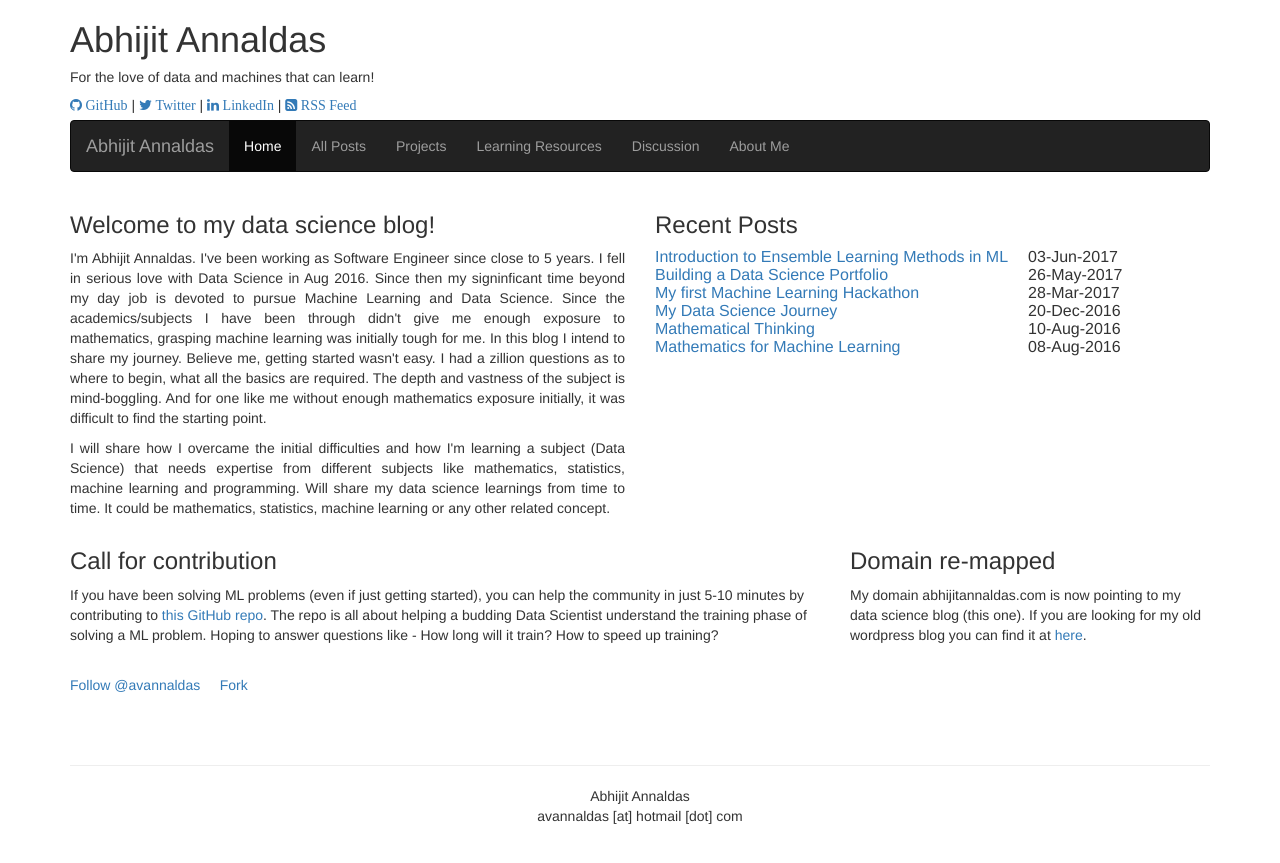
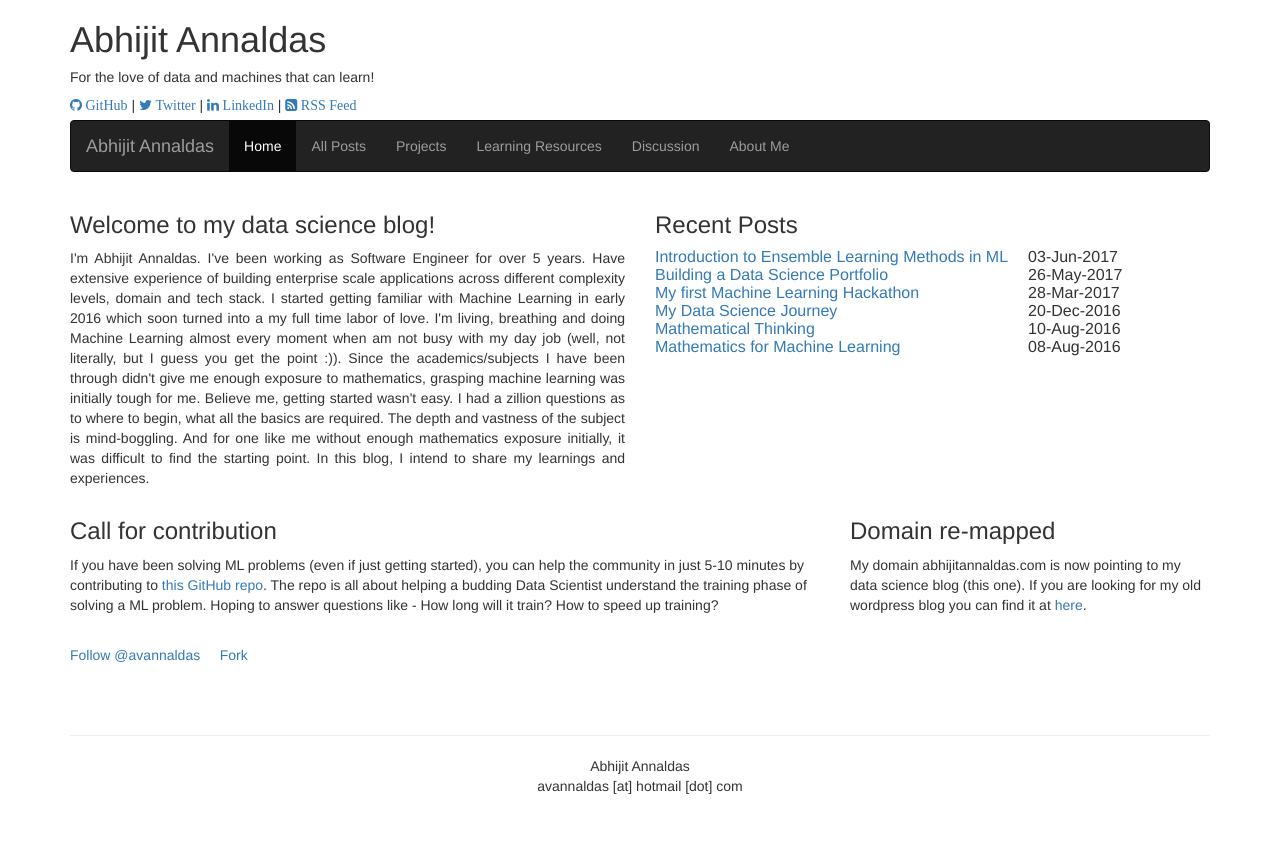
Before and after one commit to devm1023/ML_project, a Jekyll site: the page built from index.html, in a window 1280 px wide. Shown: the top 863 px of the page. Built offline with Jekyll 4.4.1, drawn with Linux system fonts in a browser that asks for light colours; nearby versions of some CDN libraries.

Commit message:
Update index.html

```diff
--- a/index.html
+++ b/index.html
@@ -5,8 +5,7 @@
 <div class="row" style="text-align:justify;">
 	<div class="col-sm-6" style="text-align:justify;">
 		<h3>Welcome to my data science blog!</h3>
-		<p>I'm Abhijit Annaldas. I've been working as Software Engineer since close to 5 years. I fell in serious love with Data Science in Aug 2016. Since then my signinficant time beyond my day job is devoted to pursue Machine Learning and Data Science. Since the academics/subjects I have been through didn't give me enough exposure to mathematics, grasping machine learning was initially tough for me. In this blog I intend to share my journey. Believe me, getting started wasn't easy. I had a zillion questions as to where to begin, what all the basics are required. The depth and vastness of the subject is mind-boggling. And for one like me without enough mathematics exposure initially, it was difficult to find the starting point.</p>
-		<p>I will share how I overcame the initial difficulties and how I'm learning a subject (Data Science) that needs expertise from different subjects like mathematics, statistics, machine learning and programming. Will share my data science learnings from time to time. It could be mathematics, statistics, machine learning or any other related concept.</p>
+		<p>I'm Abhijit Annaldas. I've been working as Software Engineer for over 5 years. Have extensive experience of building enterprise scale applications across different complexity levels, domain and tech stack. I started getting familiar with Machine Learning in early 2016 which soon turned into a my full time labor of love. I'm living, breathing and doing Machine Learning almost every moment when am not busy with my day job (well, not literally, but I guess you get the point :)). Since the academics/subjects I have been through didn't give me enough exposure to mathematics, grasping machine learning was initially tough for me. Believe me, getting started wasn't easy. I had a zillion questions as to where to begin, what all the basics are required. The depth and vastness of the subject is mind-boggling. And for one like me without enough mathematics exposure initially, it was difficult to find the starting point. In this blog, I intend to share my learnings and experiences.</p>
 	</div>
 	<div class="col-sm-6" style="text-align:justify;">
 		<h3>Recent Posts</h3>
```
